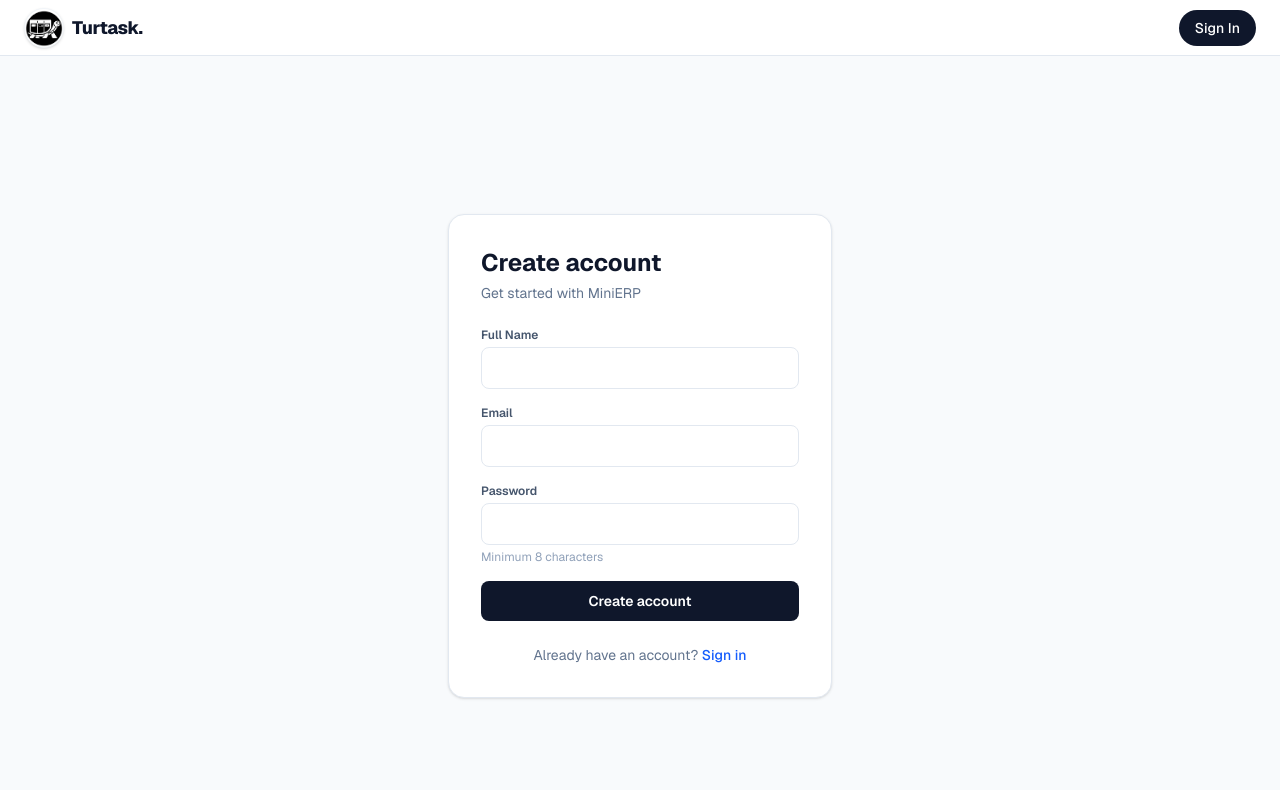
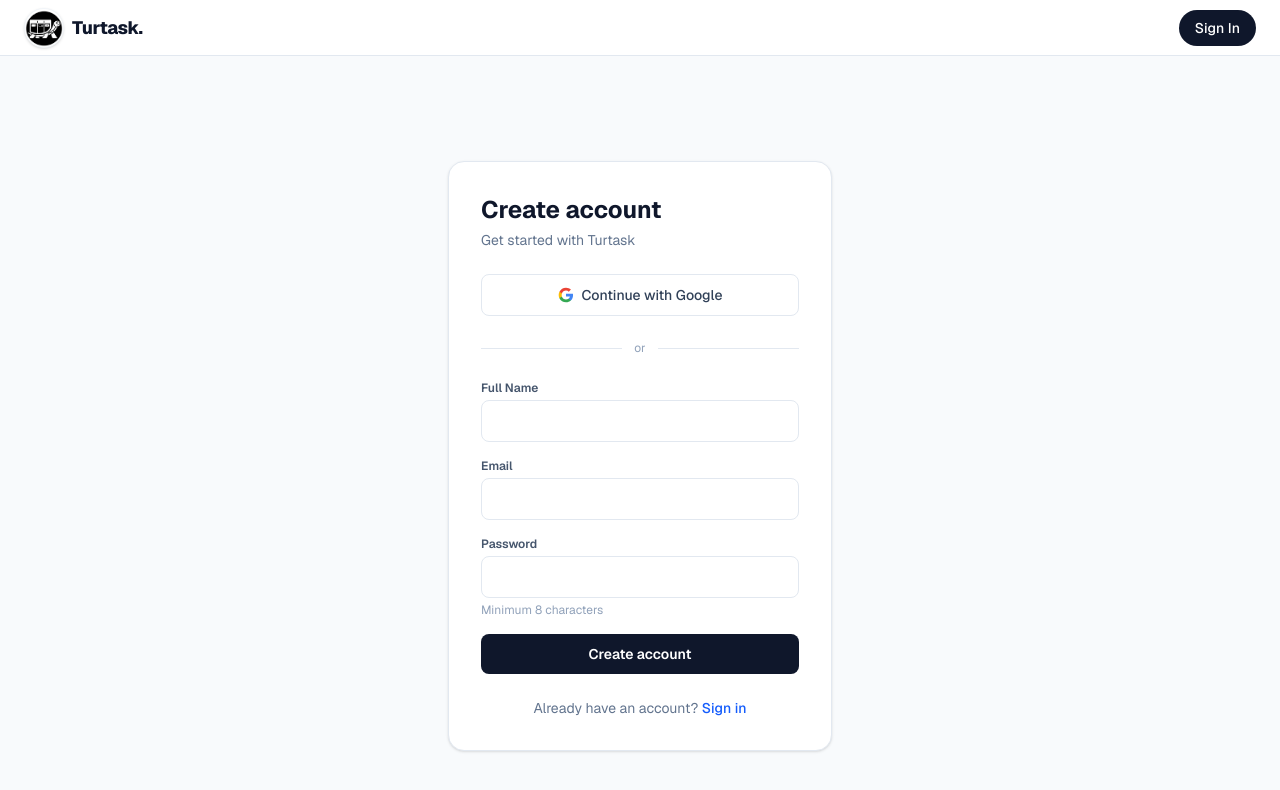
Before and after one commit to aumputthipong/Mini-Kanban-ERP, a Next.js app in the folder frontend/: page /register in a window 1280 px wide. Shown: the top 790 px of the page. Built offline with nearby package versions, Linux system fonts and the light colour scheme; no server answers; what @mui/material-nextjs would draw is missing.

Commit message:
feat(auth): implement Google OAuth login page and integration

```diff
--- a/frontend/src/app/(auth)/login/page.tsx
+++ b/frontend/src/app/(auth)/login/page.tsx
@@ -1,19 +1,34 @@
 // src/app/(auth)/login/page.tsx
 "use client";
 
-import { useState } from "react";
-import { useRouter } from "next/navigation";
+import { useEffect, useState } from "react";
+import { useRouter, useSearchParams } from "next/navigation";
 import Link from "next/link";
-import {  Loader2 } from "lucide-react";
+import { Loader2 } from "lucide-react";
 import { API_URL } from "@/lib/constants";
 import { apiClient } from "@/lib/apiClient";
 
+const OAUTH_ERROR_MESSAGES: Record<string, string> = {
+  oauth_failed: "Sign in with Google failed. Please try again.",
+  access_denied: "Google sign-in was cancelled.",
+};
+
 export default function LoginPage() {
   const router = useRouter();
-  const [email, setEmail]         = useState("");
-  const [password, setPassword]   = useState("");
-  const [error, setError]         = useState<string | null>(null);
+  const searchParams = useSearchParams();
+
+  const [email, setEmail] = useState("");
+  const [password, setPassword] = useState("");
+  const [error, setError] = useState<string | null>(null);
   const [isLoading, setIsLoading] = useState(false);
+
+  // Show error passed back from OAuth callback redirect
+  useEffect(() => {
+    const oauthError = searchParams.get("error");
+    if (oauthError) {
+      setError(OAUTH_ERROR_MESSAGES[oauthError] ?? "Authentication failed. Please try again.");
+    }
+  }, [searchParams]);
 
   const handleSubmit = async (e: React.FormEvent) => {
     e.preventDefault();
@@ -26,44 +41,35 @@ const handleSubmit = async (e: React.FormEvent) => {
         data: { email, password },
       });
 
-    // เมื่อ Login สำเร็จ ให้พาไปหน้าหลัก
       router.push("/dashboard");
       router.refresh();
     } catch (err) {
-    // หากรหัสผิด apiClient จะ throw Error พร้อมข้อความจาก Backend กลับมา
       setError(err instanceof Error ? err.message : "Login failed. Please try again.");
     } finally {
       setIsLoading(false);
     }
   };
+
   return (
     <div className="w-full max-w-sm bg-white rounded-2xl shadow-sm border border-slate-200 p-8">
       <div className="mb-6">
         <h1 className="text-2xl font-bold text-slate-900">Sign in</h1>
-        <p className="text-sm text-slate-500 mt-1">Welcome back to MiniERP</p>
+        <p className="text-sm text-slate-500 mt-1">Welcome back to Turtask</p>
       </div>
 
-      {/* OAuth */}
-      <div className="flex flex-col gap-3 mb-6">
+      {/* Google OAuth */}
+      <div className="mb-6">
         <a
-          href={`${API_URL}/auth/oauth/google`}
+          href={`${API_URL}/auth/google`}
           className="w-full flex items-center justify-center gap-2 px-4 py-2.5 border border-slate-200 rounded-lg text-sm font-medium text-slate-700 hover:bg-slate-50 transition-colors"
         >
-          <svg className="w-4 h-4" viewBox="0 0 24 24">
+          <svg className="w-4 h-4 shrink-0" viewBox="0 0 24 24">
             <path fill="#4285F4" d="M22.56 12.25c0-.78-.07-1.53-.2-2.25H12v4.26h5.92c-.26 1.37-1.04 2.53-2.21 3.31v2.77h3.57c2.08-1.92 3.28-4.74 3.28-8.09z"/>
             <path fill="#34A853" d="M12 23c2.97 0 5.46-.98 7.28-2.66l-3.57-2.77c-.98.66-2.23 1.06-3.71 1.06-2.86 0-5.29-1.93-6.16-4.53H2.18v2.84C3.99 20.53 7.7 23 12 23z"/>
             <path fill="#FBBC05" d="M5.84 14.09c-.22-.66-.35-1.36-.35-2.09s.13-1.43.35-2.09V7.07H2.18C1.43 8.55 1 10.22 1 12s.43 3.45 1.18 4.93l2.85-2.22.81-.62z"/>
             <path fill="#EA4335" d="M12 5.38c1.62 0 3.06.56 4.21 1.64l3.15-3.15C17.45 2.09 14.97 1 12 1 7.7 1 3.99 3.47 2.18 7.07l3.66 2.84c.87-2.6 3.3-4.53 6.16-4.53z"/>
           </svg>
           Continue with Google
-        </a>
-
-        <a
-          href={`${API_URL}/auth/oauth/github`}
-          className="w-full flex items-center justify-center gap-2 px-4 py-2.5 border border-slate-200 rounded-lg text-sm font-medium text-slate-700 hover:bg-slate-50 transition-colors"
-        >
-          {/* <Github size={16} /> */}
-          Continue with GitHub
         </a>
       </div>
 
@@ -78,9 +84,7 @@ const handleSubmit = async (e: React.FormEvent) => {
 
       <form onSubmit={handleSubmit} className="flex flex-col gap-4">
         <div>
-          <label className="text-xs font-semibold text-slate-600 block mb-1">
-            Email
-          </label>
+          <label className="text-xs font-semibold text-slate-600 block mb-1">Email</label>
           <input
             type="email"
             value={email}
@@ -90,9 +94,7 @@ const handleSubmit = async (e: React.FormEvent) => {
           />
         </div>
         <div>
-          <label className="text-xs font-semibold text-slate-600 block mb-1">
-            Password
-          </label>
+          <label className="text-xs font-semibold text-slate-600 block mb-1">Password</label>
           <input
             type="password"
             value={password}
--- a/frontend/src/app/(auth)/register/page.tsx
+++ b/frontend/src/app/(auth)/register/page.tsx
@@ -41,7 +41,32 @@ export default function RegisterPage() {
     <div className="w-full max-w-sm bg-white rounded-2xl shadow-sm border border-slate-200 p-8">
       <div className="mb-6">
         <h1 className="text-2xl font-bold text-slate-900">Create account</h1>
-        <p className="text-sm text-slate-500 mt-1">Get started with MiniERP</p>
+        <p className="text-sm text-slate-500 mt-1">Get started with Turtask</p>
+      </div>
+
+      {/* Google OAuth */}
+      <div className="mb-6">
+        <a
+          href={`${API_URL}/auth/google`}
+          className="w-full flex items-center justify-center gap-2 px-4 py-2.5 border border-slate-200 rounded-lg text-sm font-medium text-slate-700 hover:bg-slate-50 transition-colors"
+        >
+          <svg className="w-4 h-4 shrink-0" viewBox="0 0 24 24">
+            <path fill="#4285F4" d="M22.56 12.25c0-.78-.07-1.53-.2-2.25H12v4.26h5.92c-.26 1.37-1.04 2.53-2.21 3.31v2.77h3.57c2.08-1.92 3.28-4.74 3.28-8.09z"/>
+            <path fill="#34A853" d="M12 23c2.97 0 5.46-.98 7.28-2.66l-3.57-2.77c-.98.66-2.23 1.06-3.71 1.06-2.86 0-5.29-1.93-6.16-4.53H2.18v2.84C3.99 20.53 7.7 23 12 23z"/>
+            <path fill="#FBBC05" d="M5.84 14.09c-.22-.66-.35-1.36-.35-2.09s.13-1.43.35-2.09V7.07H2.18C1.43 8.55 1 10.22 1 12s.43 3.45 1.18 4.93l2.85-2.22.81-.62z"/>
+            <path fill="#EA4335" d="M12 5.38c1.62 0 3.06.56 4.21 1.64l3.15-3.15C17.45 2.09 14.97 1 12 1 7.7 1 3.99 3.47 2.18 7.07l3.66 2.84c.87-2.6 3.3-4.53 6.16-4.53z"/>
+          </svg>
+          Continue with Google
+        </a>
+      </div>
+
+      <div className="relative mb-6">
+        <div className="absolute inset-0 flex items-center">
+          <div className="w-full border-t border-slate-200" />
+        </div>
+        <div className="relative flex justify-center">
+          <span className="bg-white px-3 text-xs text-slate-400">or</span>
+        </div>
       </div>
 
       <form onSubmit={handleSubmit} className="flex flex-col gap-4">
--- /dev/null
+++ b/frontend/src/app/auth/callback/page.tsx
@@ -0,0 +1,24 @@
+// app/auth/callback/page.tsx
+// Server Component — redirect target after Google OAuth.
+// Backend sets auth_token cookie then redirects here.
+import { redirect } from "next/navigation";
+import { getSession } from "@/lib/session";
+
+interface Props {
+  searchParams: Promise<{ error?: string }>;
+}
+
+export default async function OAuthCallbackPage({ searchParams }: Props) {
+  const { error } = await searchParams;
+
+  if (error) {
+    redirect(`/login?error=${encodeURIComponent(error)}`);
+  }
+
+  const session = await getSession();
+  if (!session) {
+    redirect("/login?error=oauth_failed");
+  }
+
+  redirect("/dashboard");
+}
```
Lines whose indentation alone changed are shown as unchanged.
